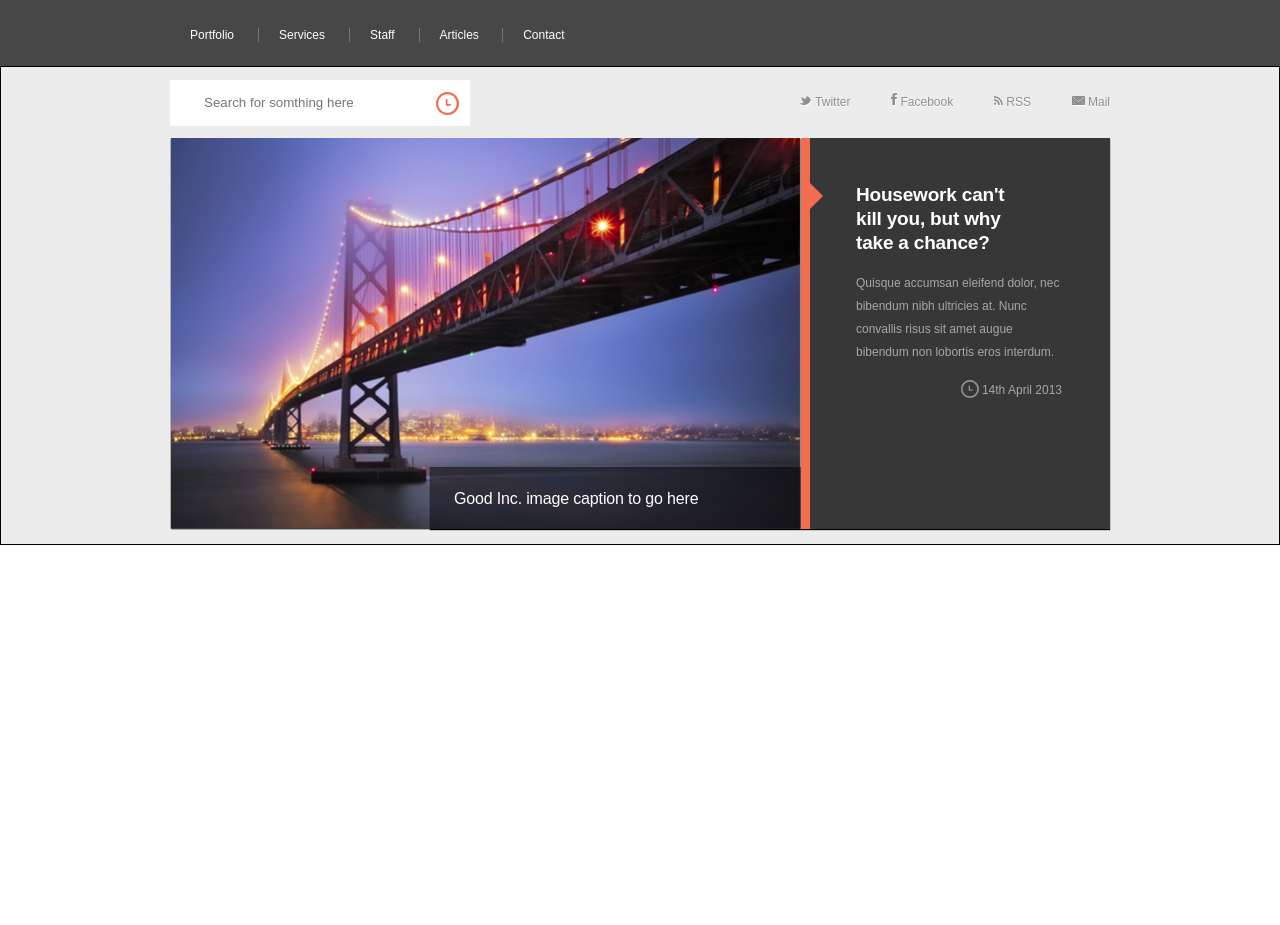
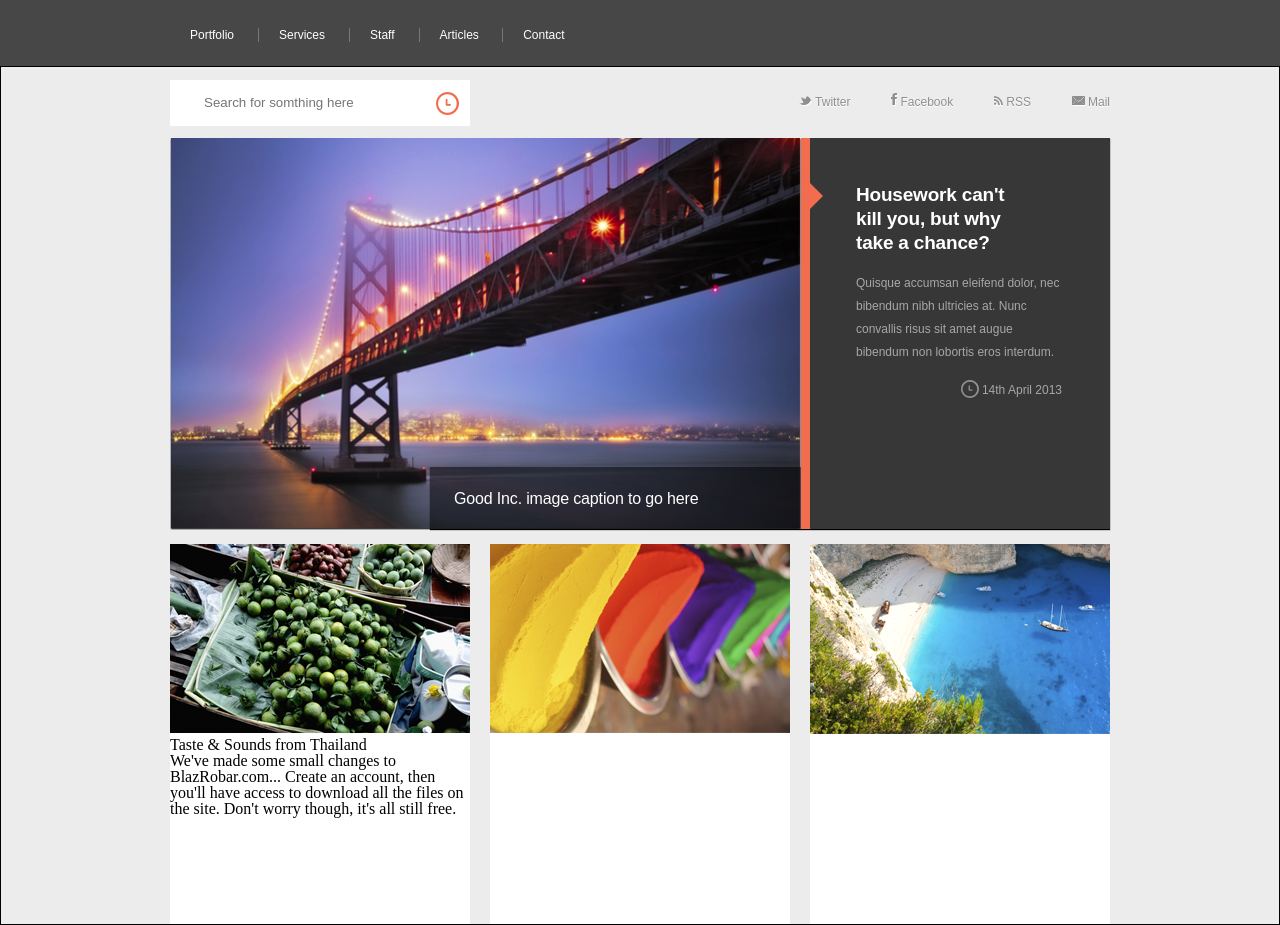
Before and after one commit to alex1mo/GoodInc, a plain HTML site: page source/index.html in a window 1280 px wide. Shown: the part 69-994 px from the top of the page. Before the commit the page ends 800 px from the top, so only its background shows below. Drawn offline with Linux system fonts and the light colour scheme.

Commit message:
edit articles

```diff
--- a/source/css/main.css
+++ b/source/css/main.css
@@ -247,3 +247,23 @@ section>div {
     width: 18px;
     height: 18px;
 }
+
+.articles {
+    height: 380px;
+    display: flex;
+    justify-content: space-between;
+}
+
+.articles1 {
+    background: white;
+    width: 300px;
+}
+
+.articles1 p:first-child {
+    font-family: Arial;
+    color:  #4f4f4f;
+    font-size: 25px;
+    font-weight: 700;
+    line-height: 31px;
+    text-align: left;
+}
--- a/source/index.html
+++ b/source/index.html
@@ -68,6 +68,25 @@
 					</p>
 				</div>
 			</div>
+			<div class="articles">
+				<div class="articles1">
+					<img src="img/Layer 6.png" alt="">
+					<p>Taste &#38; Sounds from Thailand</p>
+					<p>We've made some small changes to BlazRobar.com...
+
+
+
+
+
+							Create an account, then you'll have access to download all the files on the site. Don't worry though, it's all still free.</p>
+				</div>
+				<div class="articles1"><img src="img/Layer 7.png" alt="">
+
+				</div>
+				<div class="articles1"><img src="img/Layer 8.png" alt="">
+
+				</div>
+			</div>
 		</div>
 	</section>
 </body>
```
Also changed, not shown: source/img/Layer 6.png (added), source/img/Layer 7.png (added), source/img/Layer 8.png (added).
